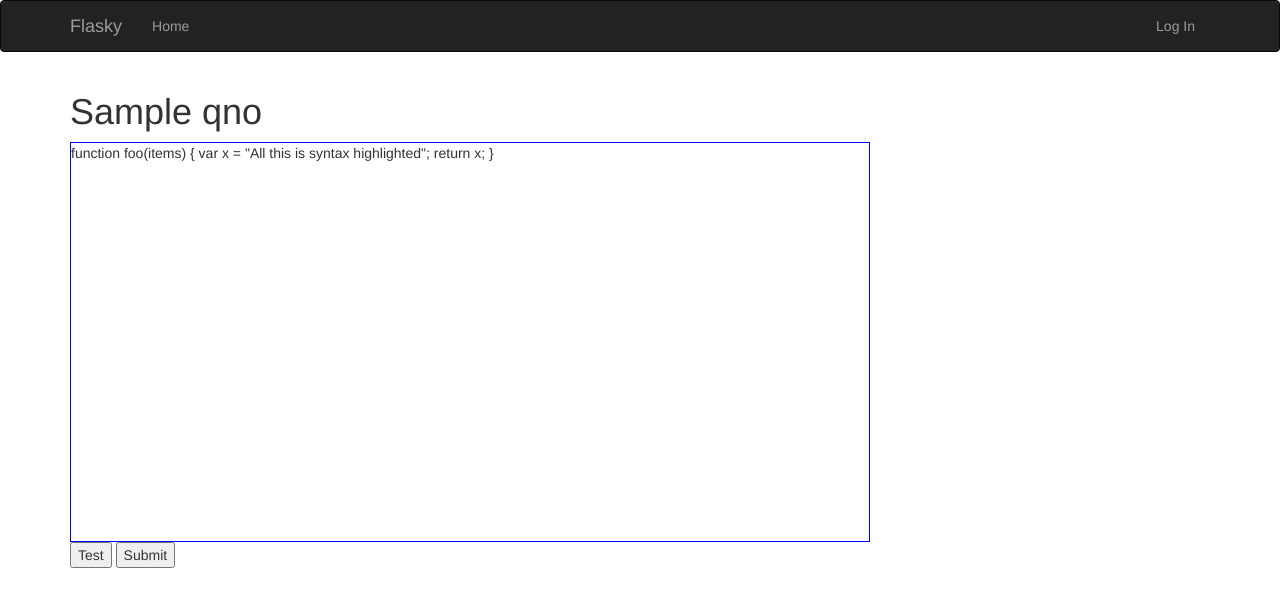
After one commit to KasamBalaji/SkillImprovementTool, a Flask app: template app/templates/eval/codingq.html in a window 1280 px wide. The commit adds this page. Shown: the top 607 px of the page. Run offline with Flask 2, Linux system fonts and the light colour scheme; the template is opened without the code that fills it: most values are stand-ins (such as "Sample title", 1, 10 or a date in 2020); some libraries are stand-ins or nearby versions.

Commit message:
Added Eval

```diff
--- /dev/null
+++ b/app/templates/eval/codingq.html
@@ -0,0 +1,75 @@
+{% extends "base.html" %}
+{% block title %}Coding Question{% endblock %}
+
+{% block page_content %}
+
+
+<style type="text/css" media="screen">
+    #editor {
+        width: 800px;
+        height: 400px;
+        border: 1px solid blue;
+    }
+</style>
+<h1>{{qno}}</h1>
+<div id="editor">function foo(items) {
+    var x = "All this is syntax highlighted";
+    return x;
+}</div>
+
+<div id="testcases"></div>
+<button type="button" onclick="testSol()">Test</button>
+<button type="button" onclick="submitSol()">Submit</button>
+
+<script src="https://pagecdn.io/lib/ace/1.4.13/ace.js" crossorigin="anonymous" integrity="sha256-bS3VAQePcKYmsvI+8BdG2QJAVb9FbiZLgM5vK2/+TcM=" ></script>
+<script src="https://ajax.googleapis.com/ajax/libs/jquery/3.5.1/jquery.min.js"></script>
+
+<script>
+    var editor = ace.edit("editor");
+    editor.setTheme("ace/theme/monokai");
+    editor.session.setMode("ace/mode/javascript");
+
+    function testSol(){
+        var server_data = editor.getValue();
+            $.ajax({
+        type: "POST",
+        url: "{{url_for('eval.testcases')}}",
+        data: JSON.stringify(server_data),
+        contentType: "application/json",
+        dataType: 'json',
+        success: function(result) {
+            document.getElementById("testcases").innerHTML = result.rows;
+        }
+        });
+    };
+    function submitSol(){
+        var server_data = editor.getValue();
+            $.ajax({
+        type: "POST",
+        url: "{{url_for('eval.test')}}",
+        data: JSON.stringify(server_data),
+        contentType: "application/json",
+        dataType: 'json',
+        success: function(result) {
+           console.log("Redirected")
+        }
+        });
+        var redirect = "{{url_for('eval.test')}}";
+        $.redirectPost(redirect, {qno:"{{qno}}"});
+    };
+
+    // jquery extend function
+    $.extend(
+    {
+        redirectPost: function(location, args)
+        {
+            var form = '';
+            $.each( args, function( key, value ) {
+                value = value.split('"').join('\"')
+                form += '<input type="hidden" name="'+key+'" value="'+value+'">';
+            });
+            $('<form action="' + location + '" method="POST">' + form + '</form>').appendTo($(document.body)).submit();
+        }
+    });
+</script>
+{% endblock %}
--- a/app/templates/index.html
+++ b/app/templates/index.html
@@ -1,9 +1,12 @@
 {% extends "base.html" %}
-
+{% import "bootstrap/wtf.html" as wtf %}
 {% block title %}Flasky{% endblock %}
 
 {% block page_content %}
 <div class="page-header">
     <h1>Hello, {% if current_user.is_authenticated %}{{ current_user.username }}{% else %}Stranger{% endif %}!</h1>
 </div>
+<div>
+    {{ wtf.quick_form(form) }}
+</div>
 {% endblock %}
--- a/config.py
+++ b/config.py
@@ -4,7 +4,7 @@ DEBUG = True
 # Define the application directory
 import os
 BASE_DIR = os.path.abspath(os.path.dirname(__file__))
-SQLALCHEMY_DATABASE_URI = ''
+
 
 
 # Application threads. A common general assumption is
```
Also changed, not shown: app/__init__.py (+20 -2 lines), app/eval/controllers.py (added, +52 -0 lines), app/forms.py (added, +17 -0 lines), app/eval/__init__.py (added).
